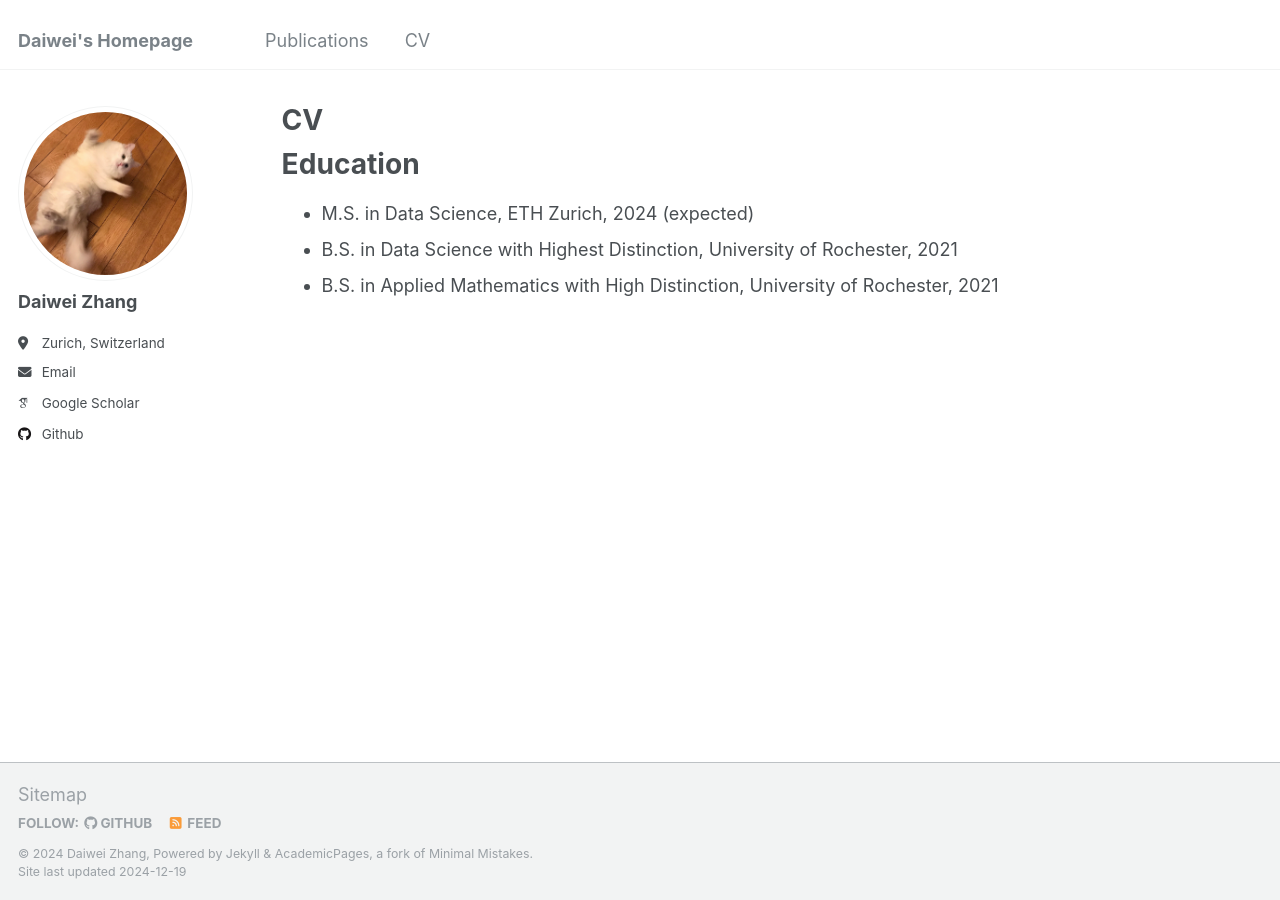
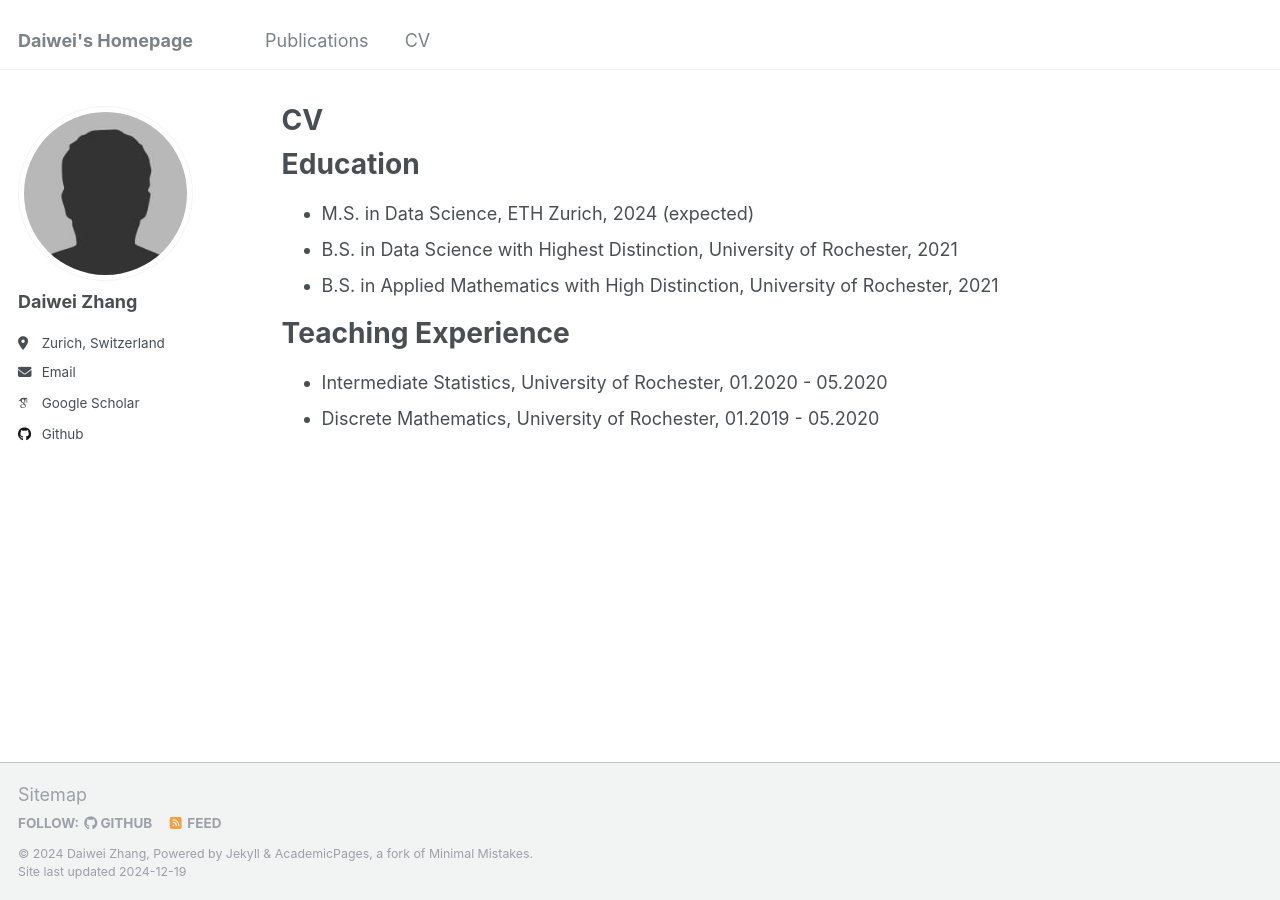
Before and after one commit to zdwww/zdwww.github.io, a Jekyll site: the page built from _pages/cv.md, in a window 1280 px wide. Built offline with Jekyll 4.4.1, drawn with Linux system fonts in a browser that asks for light colours; some web fonts are replaced.

Commit message:
updated profile image, hiden tracking module, update teaching

```diff
--- a/_config.yml
+++ b/_config.yml
@@ -21,7 +21,7 @@ repository               : "zdwww/zdwww.github.io"
 #               Additional customization can be done by editing /_includes/author-profile.html
 author:
   # Biographic information
-  avatar           : "profile.jpg"
+  avatar           : "bio-photo.jpg"
   name             : "Daiwei Zhang"
   pronouns         : # example: "she/her"
   bio              : " "
--- a/_pages/cv.md
+++ b/_pages/cv.md
@@ -14,6 +14,11 @@ Education
 * M.S. in Data Science, ETH Zurich, 2024 (expected)
 * B.S. in Data Science with Highest Distinction, University of Rochester, 2021
 * B.S. in Applied Mathematics with High Distinction, University of Rochester, 2021
+
+Teaching Experience
+======
+* Intermediate Statistics, University of Rochester, 01.2020 - 05.2020
+* Discrete Mathematics, University of Rochester, 01.2019 - 05.2020
 
 <!-- Work experience
 ======
```
Also changed, not shown: _pages/about.md (+1 -1 lines).
